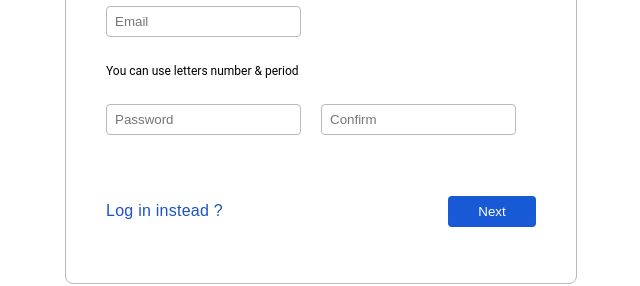
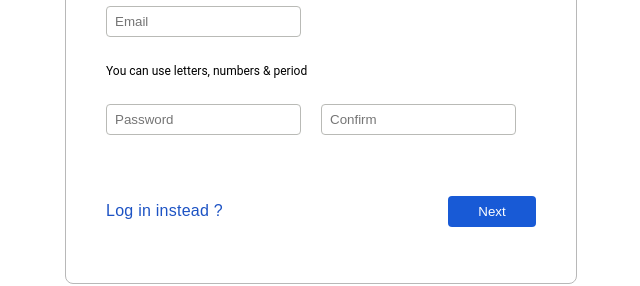
Before and after one commit to nikhilswain/login-signup-page, a plain HTML site: page register.html in a window 1280 px wide. Shown: the part 284-570 px from the top of the page, 319-959 px from the left. Drawn offline with Linux system fonts and the light colour scheme; files that its build step writes are made by us from their sources.

Commit message:
fixed grammatical mistake

```diff
--- a/register.html
+++ b/register.html
@@ -23,7 +23,7 @@
           </div>
           <div class="email">
             <input type="email" name="email"placeholder="Email">
-            <div class="infemail">You can use letters number & period</div>
+            <div class="infemail">You can use letters, numbers & period</div>
           </div>
           <div class="userPass">
             <div class="password">
```
